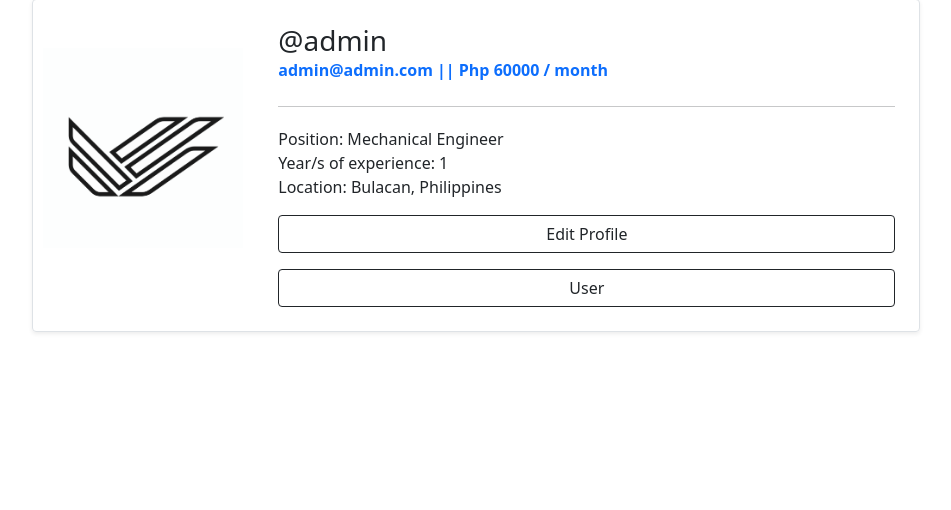
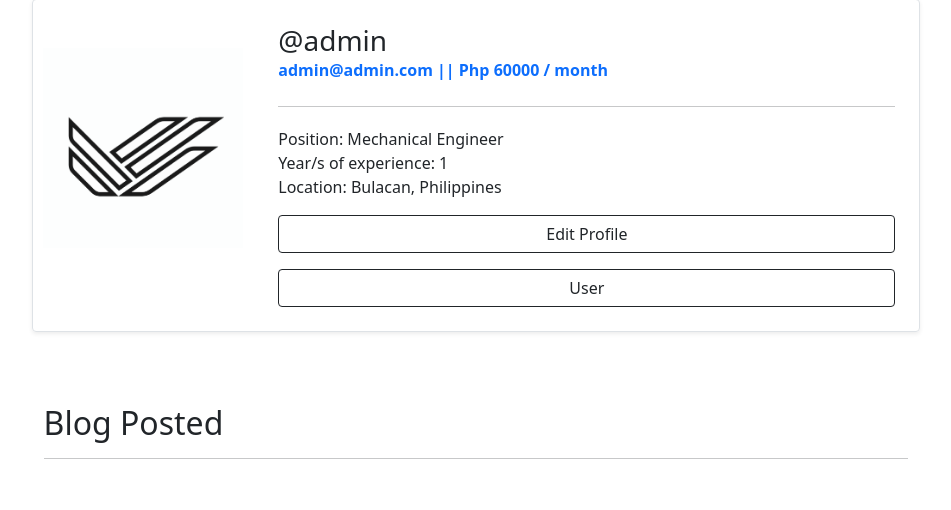
Before and after one commit to vlad10100/theSalary, a Django app: page /account/detail-profile/ in a window 1280 px wide. Shown: the part 119-629 px from the top of the page, without its empty margins (164-1115 px from the left). Run offline with Django 4.2, Linux system fonts and the light colour scheme; a user stored in the database is signed in; data comes from the database, SQL or seed files in the repository; both versions use the stored data as it was after the commit.

Commit message:
display user's own blogs

```diff
--- a/account/views.py
+++ b/account/views.py
@@ -11,6 +11,7 @@ from django.contrib.auth.views import (LoginView, PasswordResetView, PasswordRes
 from django.contrib.auth.mixins import LoginRequiredMixin
 
 from .models import UserProfile, CustomUser
+from blog.models import IndustryBlog
 
 from .forms import CustomUserCreationForm, UserProfile_Form, CustomUser_UpdateForm
 
@@ -98,7 +99,11 @@ class UserProfile_Detail(LoginRequiredMixin, DetailView):
             print('here')
             return self.request.user.userprofile
 
-
+    def get_context_data(self, **kwargs):
+        creator = self.request.user
+        context = super().get_context_data(**kwargs)
+        context['blogs'] = IndustryBlog.objects.filter(created_by=creator)
+        return context
 
 class PasswordResetView(PasswordResetView):
     template_name = 'password_reset/reset_view.html'
--- a/templates/profile/detail_profile.html
+++ b/templates/profile/detail_profile.html
@@ -30,6 +30,18 @@
             <a class="btn btn-outline-dark" href="{% url 'account:update_custom_user' %}">User</a>
         </div>
     </div>
+    <div class="container pt-5">
+        <h2>Blog Posted</h2>
+        <hr>
+        {% for blog in blogs %}
+            <div class="container m-4" style="border: solid rgb(199, 199, 199) 1px; border-radius: 5px;">
+                <h4>{{blog.title}}</h4>
+                <h5>{{blog.industry}} || {{blog.created_at}}</h5>
+                <hr>
+                <p>{{blog.blog}}</p>
+            </div>
+        {% endfor %}
+    </div>
 
 </div>
 
```
Also changed, not shown: db.sqlite3.
